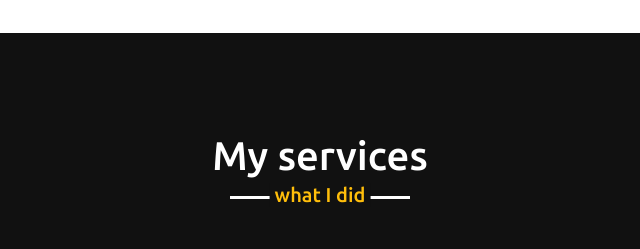
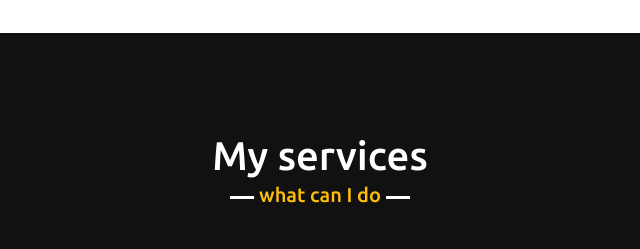
Before and after one commit to fbarqueroz/Portfolio-final, a website: page index.html in a window 1280 px wide. Shown: the part 1500-1749 px from the top of the page, 320-960 px from the left. Drawn offline with nearby package versions, Linux system fonts and the light colour scheme.

Commit message:
Agrego info

```diff
--- a/sass/Partials/_services.scss
+++ b/sass/Partials/_services.scss
@@ -10,7 +10,7 @@
 .services .title::after,
 .teams .title::after{
   background: #111;
-  content: "what I did";
+  content: "what can I do";
   color: $yellow;
 }
 .services .serv-content .card{
```
Also changed, not shown: public/css/styles.css.
